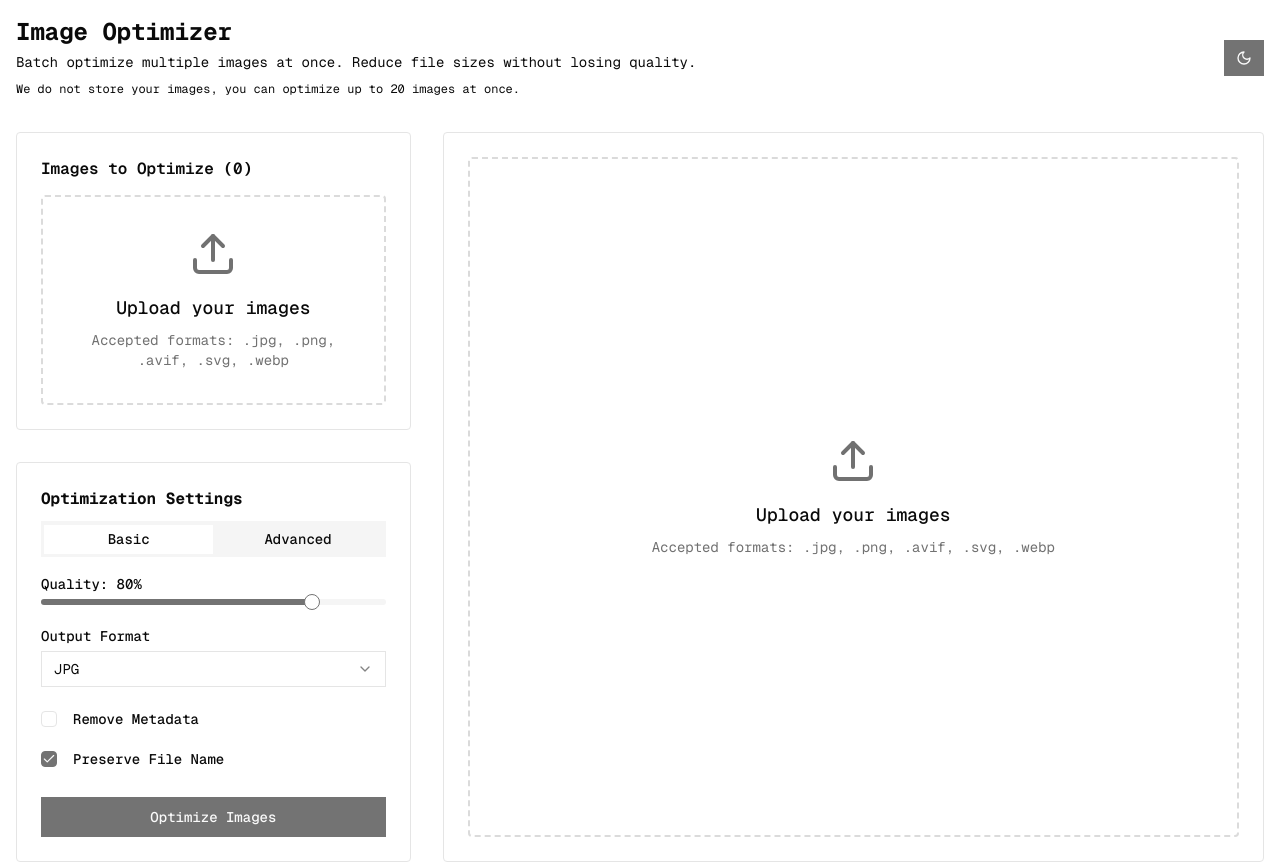
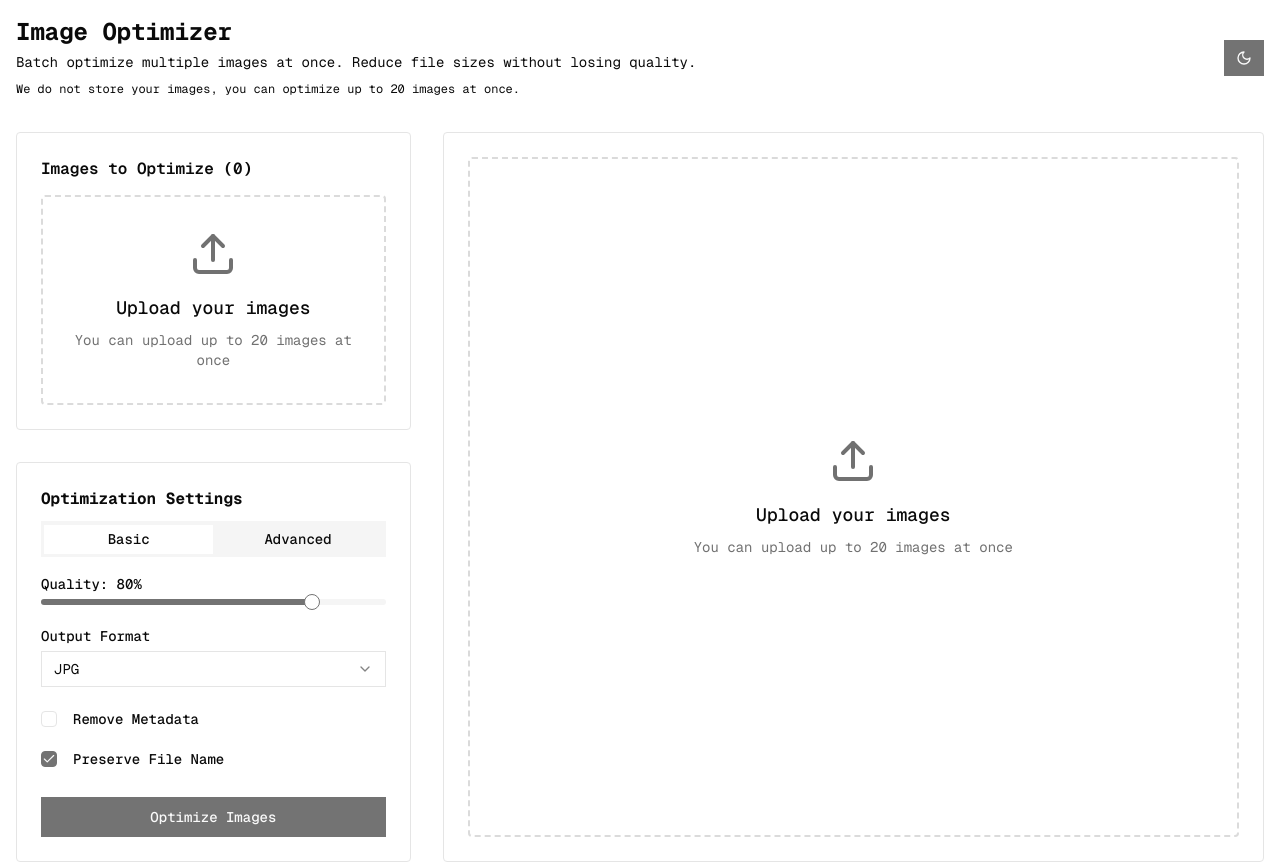
Before and after one commit to EdgardAlas/image-optimization, a Next.js app: page / in a window 1280 px wide. Shown: the top 863 px of the page. Built offline with nearby package versions, Linux system fonts and the light colour scheme.

Commit message:
feat: enhance image upload and optimization features with improved validation and user feedback

```diff
--- a/src/app/(home)/_components/dropzone.tsx
+++ b/src/app/(home)/_components/dropzone.tsx
@@ -1,8 +1,8 @@
 'use client';
 
 import { Card } from '@/components/ui/card';
-import { imageFormats } from '@/data/image-formats';
 import { cn } from '@/lib/utils';
+import { formatBytes } from 'bytes-formatter';
 import { Upload } from 'lucide-react';
 import { useCallback } from 'react';
 import { FileRejection, useDropzone } from 'react-dropzone';
@@ -25,7 +25,7 @@ export function Dropzone({
 	maxFiles = 5,
 	maxSize = 5 * 1024 * 1024, // 5MB
 	accept = {
-		'image/*': imageFormats.map((format) => format.extension),
+		'image/*': [],
 	},
 	className,
 	onFilesReject,
@@ -40,9 +40,7 @@ export function Dropzone({
 				onFilesChange?.(acceptedFiles);
 			}
 
-			// Log rejected files for debugging
 			if (rejectedFiles.length > 0) {
-				console.error('Rejected files:', rejectedFiles);
 				onFilesReject?.(rejectedFiles);
 			}
 		},
@@ -57,16 +55,6 @@ export function Dropzone({
 			maxFiles,
 			disabled,
 		});
-
-	const formatFileSize = (bytes: number) => {
-		if (bytes === 0) return '0 Bytes';
-		const k = 1024;
-		const sizes = ['Bytes', 'KB', 'MB', 'GB'];
-		const i = Math.floor(Math.log(bytes) / Math.log(k));
-		return (
-			Number.parseFloat((bytes / Math.pow(k, i)).toFixed(2)) + ' ' + sizes[i]
-		);
-	};
 
 	return (
 		<Card
@@ -100,7 +88,7 @@ export function Dropzone({
 					</p>
 					<p className='text-muted-foreground text-sm'>
 						{subtitle ||
-							`Supports images, PDFs, and text files up to ${formatFileSize(maxSize)}`}
+							`Supports images, PDFs, and text files up to ${formatBytes(maxSize)}`}
 					</p>
 					{smallText && (
 						<p className='text-muted-foreground text-xs'>
--- a/src/app/(home)/_components/images-to-optimize.tsx
+++ b/src/app/(home)/_components/images-to-optimize.tsx
@@ -7,16 +7,17 @@ import {
 	CardFooter,
 	CardHeader,
 } from '@/components/ui/card';
-import { imageFormats } from '@/data/image-formats';
 import { truncateString } from '@/lib/utils';
 import { formatBytes } from 'bytes-formatter';
 import clsx from 'clsx';
 import { Trash } from 'lucide-react';
+import { useEffect, useRef, useState } from 'react';
 import { toast } from 'sonner';
 
 export const ImagesToOptimize = () => {
 	const form = useOptimizationSettingsForm();
 	const files = form.watch('images');
+	const imageButtonRef = useRef<HTMLInputElement>(null);
 
 	return (
 		<Card className='w-full flex-1 gap-2'>
@@ -32,13 +33,21 @@ export const ImagesToOptimize = () => {
 				{files?.length === 0 ? (
 					<Dropzone
 						title='Upload your images'
-						subtitle={`Accepted formats: ${imageFormats
-							.map((format) => format.extension)
-							.join(', ')}`}
+						subtitle={'You can upload up to 20 images at once'}
+						onFilesChange={(files) => {
+							const images = form.getValues('images') || [];
+							form.setValue('images', [...images, ...files]);
+							toast.success(`${files.length} images added to the list!`);
+						}}
+						onFilesReject={() => {
+							toast.error(
+								'Some files were rejected. Please check the file types and sizes.'
+							);
+						}}
 					/>
 				) : (
 					files.map((file, index) => (
-						<ImageToOptimizeItem file={file} key={index} />
+						<ImageToOptimizeItem file={file} key={index} index={index} />
 					))
 				)}
 			</CardContent>
@@ -50,7 +59,7 @@ export const ImagesToOptimize = () => {
 							type='button'
 							variant='secondary'
 							onClick={() => {
-								toast.error('This feature is not yet implemented.');
+								imageButtonRef.current?.click();
 							}}
 							className='w-full'
 						>
@@ -60,7 +69,8 @@ export const ImagesToOptimize = () => {
 							type='button'
 							variant='destructive'
 							onClick={() => {
-								toast.error('This feature is not yet implemented.');
+								form.setValue('images', []);
+								toast.success('All images removed successfully');
 							}}
 							className='w-full'
 						>
@@ -69,18 +79,57 @@ export const ImagesToOptimize = () => {
 					</section>
 				</CardFooter>
 			) : null}
+
+			<input
+				ref={imageButtonRef}
+				type='file'
+				accept='image/*'
+				className='hidden'
+				onChange={(e) => {
+					const files = e.target.files;
+					if (files) {
+						const images = form.getValues('images') || [];
+						form.setValue('images', [...images, ...Array.from(files)]);
+					}
+				}}
+				multiple
+			/>
 		</Card>
 	);
 };
 
 type ImageToOptimizeItemProps = {
 	file: File;
+	index: number;
 };
 
-const ImageToOptimizeItem = ({ file }: ImageToOptimizeItemProps) => (
+const ImageToOptimizeItem = ({ file, index }: ImageToOptimizeItemProps) => {
+	const form = useOptimizationSettingsForm();
+
+	const [url, setUrl] = useState<string | null>(null);
+
+	useEffect(() => {
+		if (file) {
+			const objectUrl = URL.createObjectURL(file);
+			setUrl(objectUrl);
+
+			return () => {
+				URL.revokeObjectURL(objectUrl);
+			};
+		}
+	}, [file]);
+
+	return (
 		<div className='flex h-16 items-center justify-between border-b border-b-slate-200 px-4 text-xs last:border-b-0'>
 			<div className='flex items-center gap-4'>
-			<div className='h-10 w-10 rounded-full bg-slate-200' />
+				<div
+					className='h-10 w-10 rounded-full bg-slate-200'
+					style={{
+						backgroundImage: `url(${url})`,
+						backgroundSize: 'cover',
+						backgroundPosition: 'center',
+					}}
+				/>
 				<div className='flex flex-col'>
 					<span className='font-bold text-slate-500'>
 						{truncateString(file.name, 20)}
@@ -88,8 +137,18 @@ const ImageToOptimizeItem = ({ file }: ImageToOptimizeItemProps) => (
 					<span className='text-slate-500'>Size: {formatBytes(file.size)}</span>
 				</div>
 			</div>
-		<Button type='button' variant={'destructive'}>
+			<Button
+				type='button'
+				variant={'destructive'}
+				onClick={() => {
+					const images = form.getValues('images') || [];
+					const newImages = images.filter((_, i) => i !== index);
+					form.setValue('images', newImages);
+					toast.success('Image removed successfully');
+				}}
+			>
 				<Trash size={10} />
 			</Button>
 		</div>
 	);
+};
--- a/src/app/(home)/_components/summary.tsx
+++ b/src/app/(home)/_components/summary.tsx
@@ -1,22 +1,33 @@
 import { Dropzone } from '@/app/(home)/_components/dropzone';
+import { useOptimizationSettingsForm } from '@/app/(home)/_hooks/use-optimization-settings-form';
 import { Badge } from '@/components/ui/badge';
 import { Button } from '@/components/ui/button';
 import { Card, CardContent, CardHeader } from '@/components/ui/card';
-import { imageFormats } from '@/data/image-formats';
 import { formatBytes } from 'bytes-formatter';
 import clsx from 'clsx';
 import { Download, ImageIcon } from 'lucide-react';
+import { toast } from 'sonner';
 
 export const Summary = () => {
+	const form = useOptimizationSettingsForm();
+
 	return (
 		<Card className='col-span-12 max-h-[730px] overflow-y-auto lg:col-span-8'>
 			{true ? (
 				<CardContent className='h-full'>
 					<Dropzone
 						title='Upload your images'
-						subtitle={`Accepted formats: ${imageFormats
-							.map((format) => format.extension)
-							.join(', ')}`}
+						subtitle={'You can upload up to 20 images at once'}
+						onFilesChange={(files) => {
+							const images = form.getValues('images') || [];
+							form.setValue('images', [...images, ...files]);
+							toast.success(`${files.length} images added to the list!`);
+						}}
+						onFilesReject={() => {
+							toast.error(
+								'Some files were rejected. Please check the file types and sizes.'
+							);
+						}}
 					/>
 				</CardContent>
 			) : null}
--- a/src/app/(home)/_lib/optimization-settings.schema.ts
+++ b/src/app/(home)/_lib/optimization-settings.schema.ts
@@ -41,14 +41,12 @@ export const optimizationSettingsSchema = z
 		}),
 		images: z
 			.array(
-				z
-					.instanceof(File)
-					.refine((file) => file.size <= fileSizeLimit, {
-						message: 'Each file must be 10MB or less',
-					})
+				z.instanceof(File).refine((file) => file.size <= fileSizeLimit, {
+					message: 'Each file must be 10MB or less',
+				})
 			)
 			.max(20, { message: 'You can upload up to 20 files' })
-			.nonempty({ message: 'At least one image is required' }),
+			.min(1, { message: 'At least one file is required' }),
 	})
 	.refine(
 		(data) =>
--- a/src/data/image-formats.tsx
+++ b/src/data/image-formats.tsx
@@ -3,25 +3,36 @@ export const imageFormats = [
 		label: 'JPG',
 		value: 'jpg',
 		extension: '.jpg',
+		mimeType: 'image/jpeg',
+	},
+	{
+		label: 'JPEG',
+		value: 'jpeg',
+		extension: '.jpeg',
+		mimeType: 'image/jpeg',
 	},
 	{
 		label: 'PNG',
 		value: 'png',
 		extension: '.png',
+		mimeType: 'image/png',
 	},
 	{
 		label: 'AVIF',
 		value: 'avif',
 		extension: '.avif',
+		mimeType: 'image/avif',
 	},
 	{
 		label: 'SVG',
 		value: 'svg',
 		extension: '.svg',
+		mimeType: 'image/svg',
 	},
 	{
 		label: 'WebP',
 		value: 'webp',
 		extension: '.webp',
+		mimeType: 'image/webp',
 	},
 ];
```
Lines whose indentation alone changed are shown as unchanged.
